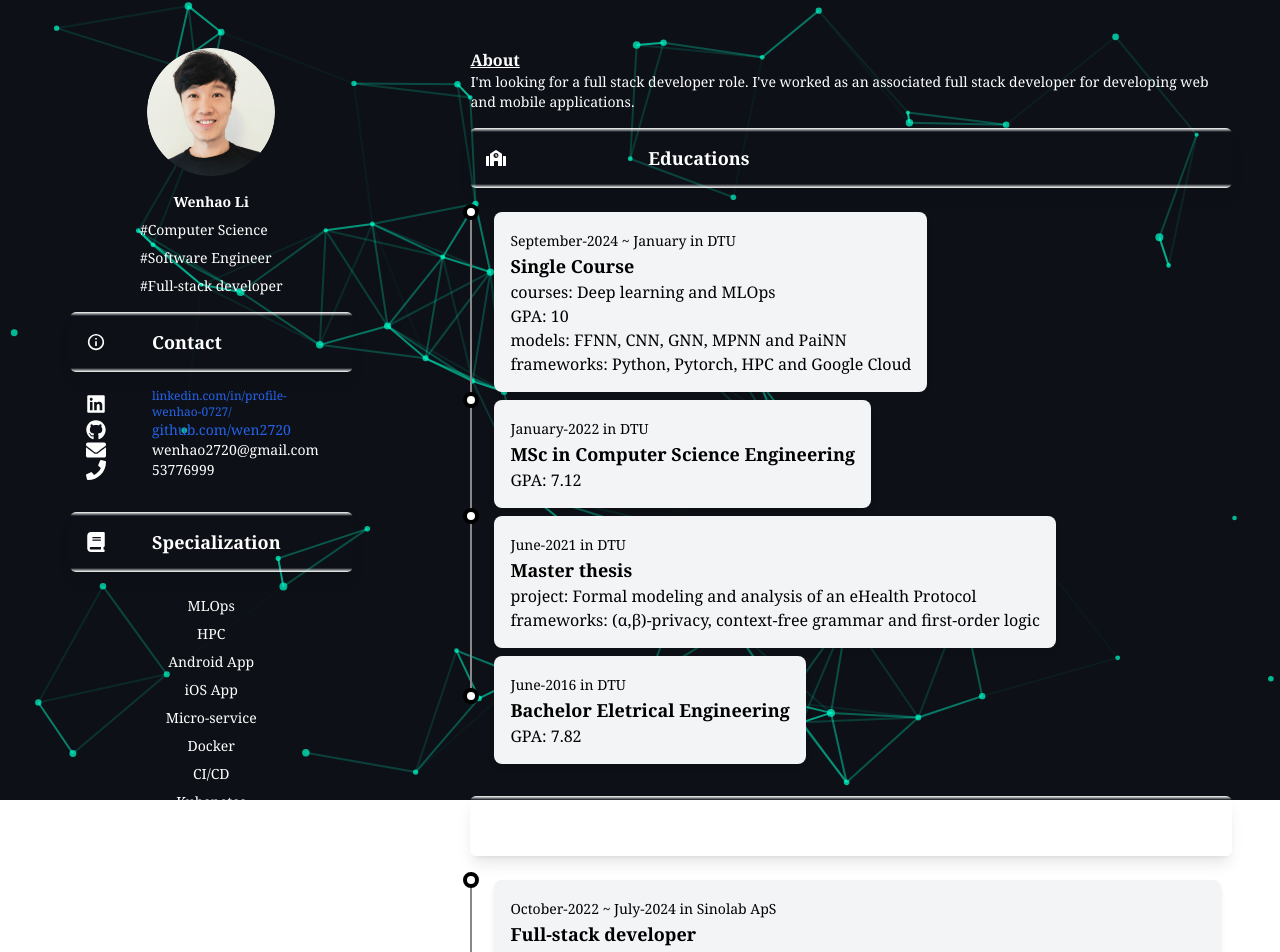
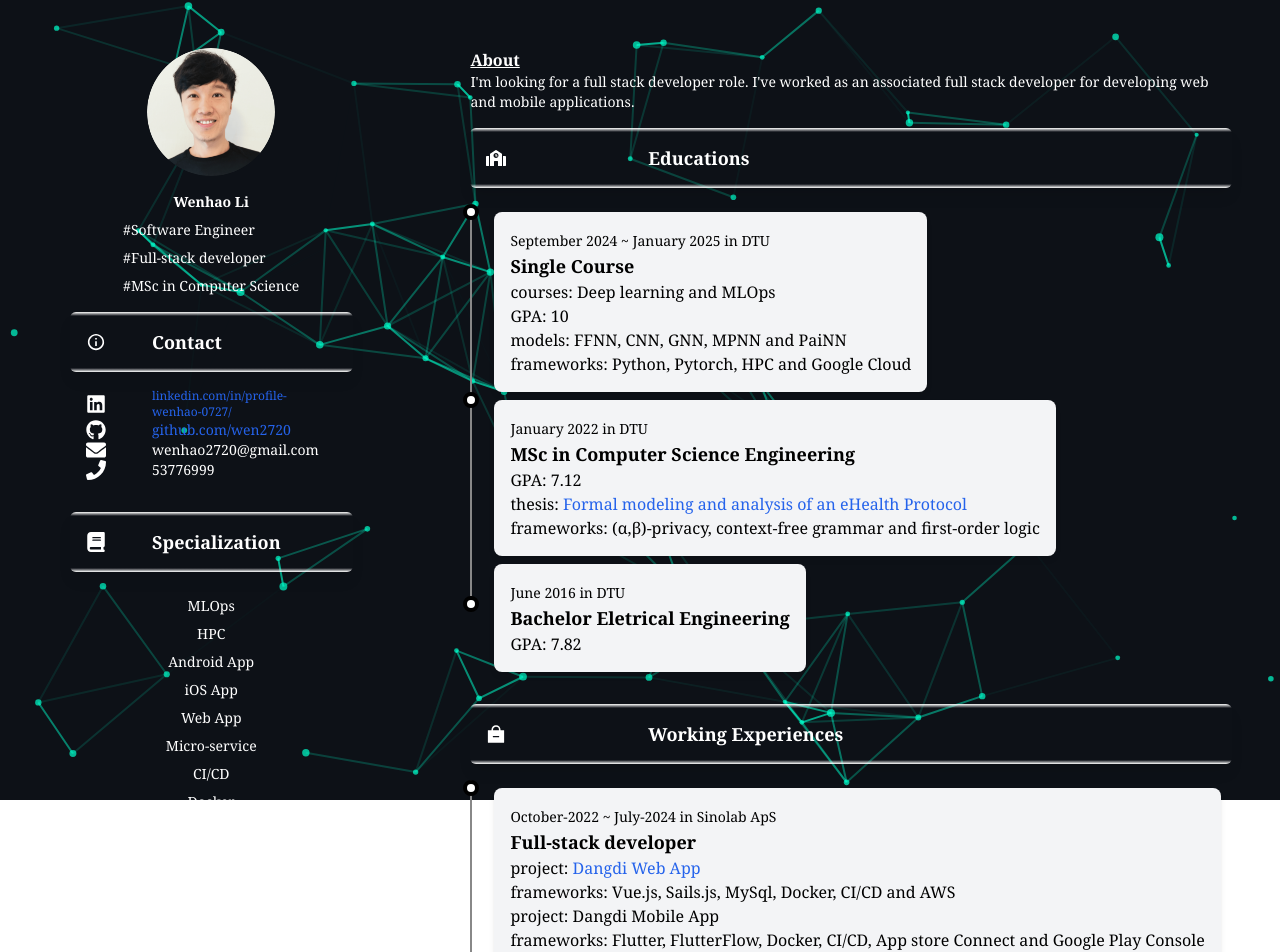
Before and after one commit to wen2720/next.cv, a Next.js app: page / in a window 1280 px wide. Shown: the top 952 px of the page. Built offline with nearby package versions, Linux system fonts and the light colour scheme.

Commit message:
new component, conditional rendering of text

```diff
--- a/components/app/left_col.tsx
+++ b/components/app/left_col.tsx
@@ -20,7 +20,7 @@ interface CvSide {
 const LeftColumn: React.FC<CvSide> = ({
   img_src=profile_image,
   name = "Wenhao Li",
-  hash_tags = ["#Computer Science", "#Software Engineer", "#Full-stack developer"],
+  hash_tags = ["#Software Engineer", "#Full-stack developer", "#MSc in Computer Science"],
   font_style = "font-serif",
   font_color = "text-white"
 }) => {
--- a/components/app/profile_code.tsx
+++ b/components/app/profile_code.tsx
@@ -1,9 +1,13 @@
 import { FaRegFileCode } from "react-icons/fa";
 import { ColorBox, IconText } from "@/components";
+import React from "react";
 
 interface ProfileCode {
 	title?: IconText
-	skills?: string[]
+	skills?: {
+		language: string,
+		framework?: string[]
+	}[]
 }
 
 const ProfileCode: React.FC<ProfileCode> = ({
@@ -11,14 +15,36 @@ const ProfileCode: React.FC<ProfileCode> = ({
 		icon: FaRegFileCode,
 		id: "Programming"
 	},
-	skills = ["Python", "Elixir", "Dart", "TypeScript", "C#", "F#", "JavaScript", "HTML", "CSS", "Shell Script", "C++", "Java", "C"]
+	//skills = ["Python", "Elixr", "Dart", "TypeScript", "C#", "F#", "JavaScript", "HTML", "CSS", "Shell Script", "C++", "Java", "C"]
+	skills = [
+		{ language: "Python", framework: ["CookieCutter"] },
+		{ language: "Elixr", framework: ["Phoenix"] },
+		{ language: "TypeScript", framework: ["Next", "React", "Vue"] },
+		{ language: "C#", framework: [".NET"] },
+		{ language: "JavaScript", framework: ["Sails", "Node"] },
+		{ language: "HTML" },
+		{ language: "CSS", framework: ["TailWind"] },
+		{ language: "Shell Script" },
+		{ language: "C++" },
+		{ language: "Java", framework: ["Spring"] },
+		{ language: "C" }
+
+
+	]
 }) => (
 	<>
 		<ColorBox icon={title.icon} id={title.id}></ColorBox>
 
-		<div className="p-4 item-center">
+		<div className="p-4 grid grid-cols-2">
 			{skills.map((e) =>(
-				<p key={e} className="mt-2 text- text-center">{e}</p>
+				<React.Fragment key={e.language}>
+						<p>{e.language}</p>
+						<div>
+						{e.framework?.map((e)=>(
+							<p key={e}>{e}</p>
+						))}
+						</div>
+				</React.Fragment>
 			))}
 		</div>
 	</>
--- a/components/app/profile_education.tsx
+++ b/components/app/profile_education.tsx
@@ -11,11 +11,10 @@ const ProfileEducation: React.FC<PorfileWorked> = ({
 	title = "Educations",
 	events = [
 		{
-			date: "September-2024 ~ January in DTU", title: "Single Course",
+			date: "September 2024 ~ January 2025 in DTU", title: "Single Course",
 			projects:
 			[
 				{
-					project: "",
 					courses: "Deep learning and MLOps",
 					GPA: "10",
 					models: "FFNN, CNN, GNN, MPNN and PaiNN",
@@ -24,33 +23,24 @@ const ProfileEducation: React.FC<PorfileWorked> = ({
 			]
 		},
 		{
-			date: "January-2022 in DTU", title: "MSc in Computer Science Engineering",
+			date: "January 2022 in DTU", title: "MSc in Computer Science Engineering",
 			projects:
 			[
 				{
-					project: "",
-					frameworks: "",
-					GPA: "7.12"
-				},
-			]
-		},
-		{
-			date: "June-2021 in DTU", title: "Master thesis",
-			projects:
-			[
-				{
-					project: "Formal modeling and analysis of an eHealth Protocol",
+					GPA: "7.12",
+					thesis: {
+						id: "Formal modeling and analysis of an eHealth Protocol",
+						link: "https://github.com/wen0727/Job-Application/blob/main/Master-Thesis-Wen.pdf"
+					},
 					frameworks: "(\u03B1,\u03B2)-privacy, context-free grammar and first-order logic"
 				},
 			]
 		},
 		{
-			date: "June-2016 in DTU", title: "Bachelor Eletrical Engineering ",
+			date: "June 2016 in DTU", title: "Bachelor Eletrical Engineering ",
 			projects:
 			[
 				{
-					project: "",
-					frameworks: "",
 					GPA: "7.82"
 				},
 			]
--- a/components/app/profile_specials.tsx
+++ b/components/app/profile_specials.tsx
@@ -11,7 +11,7 @@ const ProfileSpecials: React.FC<SpecialSkills> = ({
 		icon: FaBook,
 		id: "Specialization"
 	},
-	skills = ["MLOps", "HPC", "Android App", "iOS App", "Micro-service", "Docker", "CI/CD", "Kubenetes", "React framework", "Phoenix framework", "Flutter framework", "Sails framework", "Vue framework", "Data Security and Privacy", "Communication protocols", "Data Structure", "Functional Programming", "Context-free grammar", "OO programming"]
+	skills = ["MLOps", "HPC", "Android App", "iOS App", "Web App", "Micro-service", "CI/CD", "Docker", "Data Security and Privacy", "Communication protocols", "Data Science", "Functional Programming", "Context-free grammar", "OO Programming"]
 }) => (
 	<>
 		<ColorBox icon={title.icon} id={title.id}></ColorBox>
--- a/components/app/profile_worked.tsx
+++ b/components/app/profile_worked.tsx
@@ -14,11 +14,11 @@ const ProfileWorked: React.FC<PorfileWorked> = ({
 			projects:
 			[
 				{
-					project: "Dangdi web app",
+					project: { id: "Dangdi Web App", link: "https://dangdi.life/" },
 					frameworks: "Vue.js, Sails.js, MySql, Docker, CI/CD and AWS"
 				},
 				{
-					project: "Dangdi mobile app",
+					project:  { id: "Dangdi Mobile App" },
 					frameworks: "Flutter, FlutterFlow, Docker, CI/CD, App store Connect and Google Play Console"
 				},
 			]
@@ -27,7 +27,7 @@ const ProfileWorked: React.FC<PorfileWorked> = ({
 			projects:
 			[
 				{
-					project: "Stock trading API",
+					project: { id: "Stock trading API" },
 					frameworks: "Node.js, Firebase and Google Cloud"
 				},
 			]
@@ -36,7 +36,7 @@ const ProfileWorked: React.FC<PorfileWorked> = ({
 			projects:
 			[
 				{
-					project: "System Integaration",
+					project: { id: "System Integaration" },
 					frameworks: "UML, Agile and Scurm "
 				},
 			]
@@ -45,7 +45,7 @@ const ProfileWorked: React.FC<PorfileWorked> = ({
 			projects:
 			[
 				{
-					project: "FPGA Scan Test",
+					project: { id: "FPGA Scan Test" },
 					frameworks: "VHDL and FPGA "
 				},
 			]
@@ -54,7 +54,7 @@ const ProfileWorked: React.FC<PorfileWorked> = ({
 			projects:
 			[
 				{
-					project: "Online library",
+					project: { id: "Tencent Library" },
 					frameworks: "Java and Android"
 				},
 			]
--- a/components/event_box.tsx
+++ b/components/event_box.tsx
@@ -1,11 +1,21 @@
 import clsx from "clsx"
+import React from "react"
+import LinkText from "./link_text"
 
 interface WorkProject {
-  project: string
-  frameworks: string
+  project?: {
+    id: string
+    link?: string
+  }
+  frameworks?: string
   courses?: string
+  GPA?: string
+  model?:string
   link?:string
-  model?:string
+  thesis?: {
+    id: string
+    link: string
+  }
 }
 export interface WorkExp {
   date: string
@@ -30,16 +40,21 @@ export const EventBox: React.FC<WorkExp> = ({
       <span className="text-sm">{date}</span>
       <h3 className="text-lg font-bold">{title}</h3>
       {projects?.map((e) =>(
-        <div key={e.project}>
+        <React.Fragment key={date+title+e.project?.id+e.thesis?.id}>
           {
             Object.entries(e).map(([a,b]) =>(
-              b !== "" &&
               <p key={a}>
-                <span key={b}>{a}:</span> {b}
+                {a}:&nbsp;
+                {
+                  typeof(b) !== "object" ?
+                  b
+                  :
+                  <LinkText id={b.id} link={b.link}/>
+                }
               </p>
             ))
           }
-        </div>
+        </React.Fragment>
       ))}
     </div>
   </>
--- a/components/icon_label.tsx
+++ b/components/icon_label.tsx
@@ -5,6 +5,7 @@
 */
 import { IconText } from "@/components/color_box"
 import clsx from "clsx"
+import LinkText from "./link_text"
 
 interface TextTheme{
 	font?: string
@@ -29,15 +30,8 @@ const IconLabel: React.FC<ALabel> = ({
 		</div>
 
 		{/* Label: Takes the remaining 2/5 of the space */}
-		<div className="w-2/5 pl-4">
-		{
-			<p className={clsx("text-lg text-white", bold, fontsize)}>{
-				link === undefined?
-				id
-				:
-				<a className={'text-blue-600'} href={`${link}`}>{id}</a>
-			}</p>
-		}
+		<div className={clsx("w-2/5 pl-4 text-lg text-white", bold, fontsize)}>
+			<LinkText id={id} link={link}/>
 		</div>
 	</div>
 )
--- /dev/null
+++ b/components/link_text.tsx
@@ -0,0 +1,19 @@
+interface TextLink{
+  id: string
+  className?: string
+  link?: string
+}
+
+const LinkText:React.FC<TextLink> = (
+  {id, className, link}
+) => (
+  <>
+      {
+        link === undefined?
+        id
+        :
+        <a className={'text-blue-600'} href={link}>{id}</a>
+      }
+  </>
+)
+export default LinkText
```
